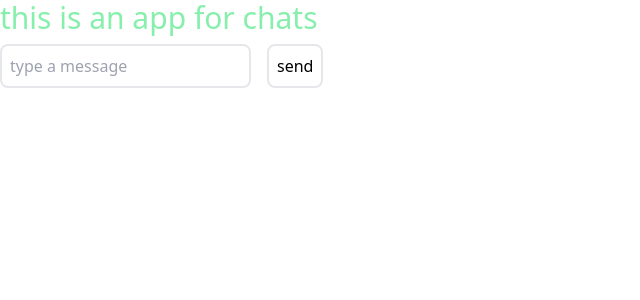
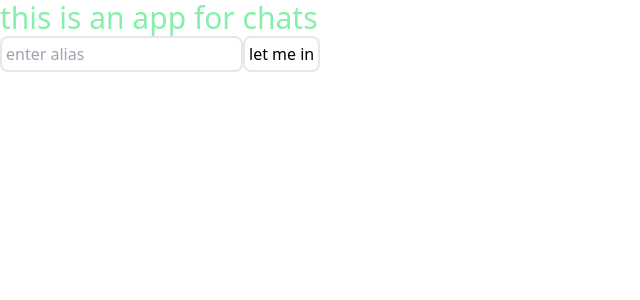
Before and after one commit to clementine-smart/apps-for-chats, a React (Vite) app in the folder client/: page / in a window 1280 px wide. Shown: the top 300 px of the page, without its empty margins (0-640 px from the left). Built offline with nearby package versions, Linux system fonts and the light colour scheme; no server answers.

Commit message:
Feat: Add input for username before starting chat

```diff
--- a/client/src/App.tsx
+++ b/client/src/App.tsx
@@ -1,11 +1,19 @@
+import { useState } from 'react'
 import MessageInput from './components/MessageInput'
+import UserName from './components/UserName'
 
 function App() {
+  const [userName, setUserName] = useState('')
+
   return (
     <div className="w-full h-full">
       <h1 className="text-green-300 text-3xl">this is an app for chats</h1>
       <div>
-        <MessageInput />
+        {userName.length > 0 ? (
+          <MessageInput />
+        ) : (
+          <UserName setUserName={setUserName} />
+        )}
       </div>
     </div>
   )
--- /dev/null
+++ b/client/src/components/UserName.tsx
@@ -0,0 +1,35 @@
+import { useState } from 'react'
+
+interface Props {
+  setUserName: React.Dispatch<React.SetStateAction<string>>
+}
+
+function UserName({ setUserName }: Props) {
+  const [userNameInput, setUserNameInput] = useState('')
+
+  function handleInput(e: React.ChangeEvent<HTMLInputElement>) {
+    e.preventDefault()
+    setUserNameInput(() => e.target.value)
+  }
+
+  function handleSubmit(e: React.MouseEvent<HTMLButtonElement>) {
+    e.preventDefault()
+    setUserName(() => userNameInput)
+  }
+
+  return (
+    <div>
+      <input
+        onChange={handleInput}
+        value={userNameInput}
+        placeholder="enter alias"
+        className="border-2 rounded-lg p-1"
+      />
+      <button onClick={handleSubmit} className="border-2 rounded-lg p-1">
+        let me in
+      </button>
+    </div>
+  )
+}
+
+export default UserName
```
